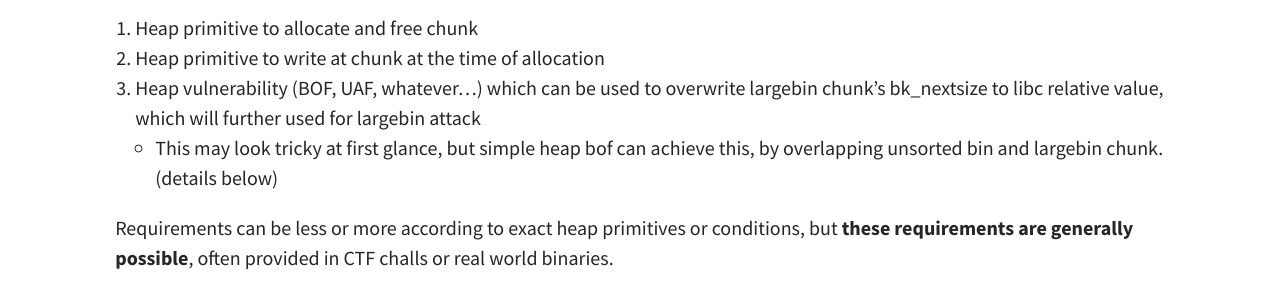
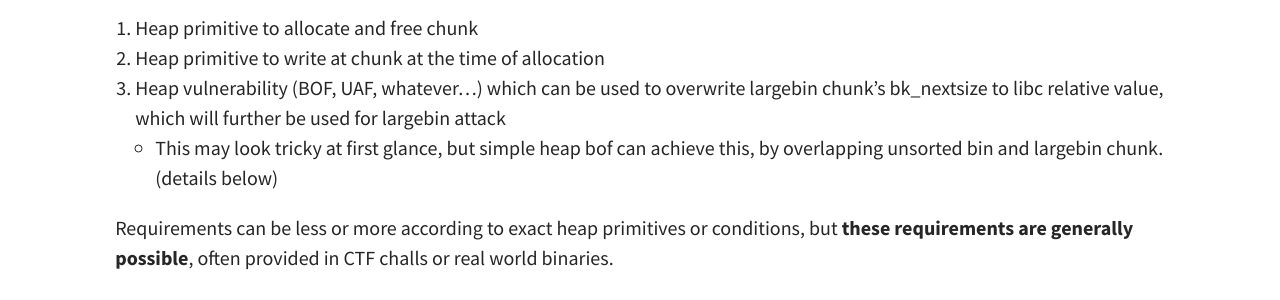
Before and after one commit to hareh4ru/hareh4ru.github.io, a Jekyll site: the page built from _posts/2024-12-09-Leakless-Code-Execution-Technique-for-libc-2.39-and-over.md, in a window 1280 px wide and 900 px high, scrolled down 558 px. Shown: the part 185-485 px from the top of the window. Built offline with Jekyll 4.4.1, drawn with Linux system fonts in a browser that asks for light colours; a script that is not in the unit is left out; comment, search, counter and statistics services are not loaded.

```diff
--- a/_posts/2024-12-09-Leakless-Code-Execution-Technique-for-libc-2.39-and-over.md
+++ b/_posts/2024-12-09-Leakless-Code-Execution-Technique-for-libc-2.39-and-over.md
@@ -22,7 +22,7 @@ Requirements to use the technique is as follows.
 
 1. Heap primitive to allocate and free chunk
 2. Heap primitive to write at chunk at the time of allocation
-3. Heap vulnerability (BOF, UAF, whatever...) which can be used to overwrite largebin chunk's bk_nextsize to libc relative value, which will further used for largebin attack
+3. Heap vulnerability (BOF, UAF, whatever...) which can be used to overwrite largebin chunk's bk_nextsize to libc relative value, which will further be used for largebin attack
 
     * This may look tricky at first glance, but simple heap bof can achieve this, by overlapping unsorted bin and largebin chunk. (details below)
 
```
